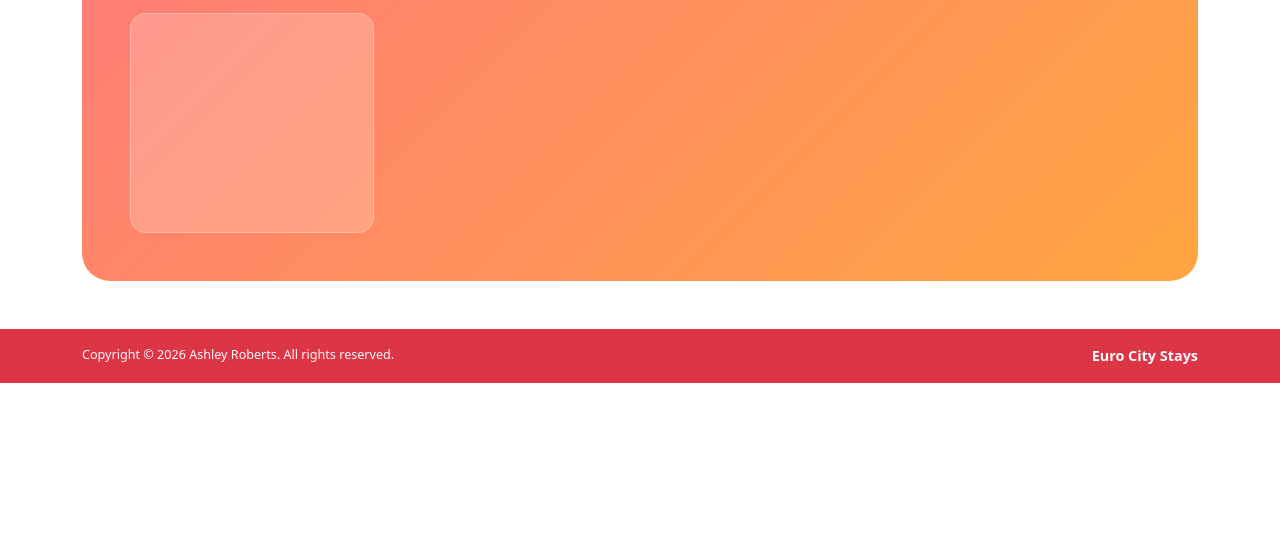
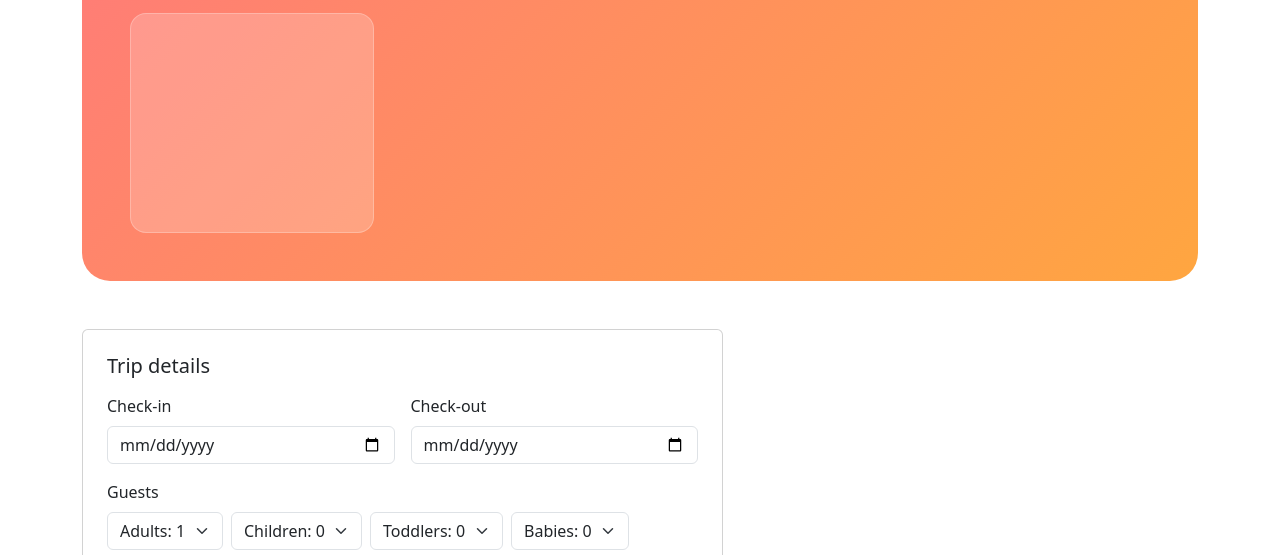
Before and after one commit to Ash-39284/euro-city-stays-mls2, a plain HTML site: page book.html in a window 1280 px wide. Shown: the part 235-790 px from the top of the page. Drawn offline with nearby package versions, Linux system fonts and the light colour scheme.

Commit message:
Add Trip details box to book.html

```diff
--- a/assets/css/style.css
+++ b/assets/css/style.css
@@ -253,6 +253,8 @@ body{
   cursor: not-allowed;
 }
 
+/* Package hero header */
+
 .package-hero {
   background: linear-gradient(135deg, #ff7a7a, #ffa640);
   border-radius: 28px;
@@ -274,7 +276,6 @@ body{
   border: 1px solid rgba(255,255,255,0.25);
 }
 
-
 /* mobile media query */
 @media (max-width: 768px) {
   .search-title {
--- a/book.html
+++ b/book.html
@@ -47,7 +47,71 @@
   </div>
 </section>
 
+<!-- MAIN -->
+<section class="container mb-5">
+  <div class="row g-4">
 
+    <!-- LEFT: PACKAGE DETAILS -->
+    <div class="col-lg-7">
+
+      <!-- Dates + Guests -->
+      <div class="card p-4 mb-4">
+        <h5 class="mb-3">Trip details</h5>
+
+        <div class="row g-3">
+          <div class="col-md-6">
+            <label class="form-label">Check-in</label>
+            <input type="date" class="form-control" id="checkIn" required />
+          </div>
+          <div class="col-md-6">
+            <label class="form-label">Check-out</label>
+            <input type="date" class="form-control" id="checkOut" required />
+          </div>
+
+          <div class="col-12">
+            <label class="form-label">Guests</label>
+            <div class="d-flex flex-wrap gap-2">
+              <select class="form-select w-auto" id="adults" required>
+                <option value="1" selected>Adults: 1</option>
+                <option value="2">Adults: 2</option>
+                <option value="3">Adults: 3</option>
+                <option value="4">Adults: 4</option>
+                <option value="5">Adults: 5</option>
+              </select>
+
+              <select class="form-select w-auto" id="children">
+                <option value="0" selected>Children: 0</option>
+                <option value="1">Children: 1</option>
+                <option value="2">Children: 2</option>
+                <option value="3">Children: 3</option>
+                <option value="4">Children: 4</option>
+              </select>
+
+
+             <select class="form-select w-auto" id="toddlers">
+                <option value="0" selected>Toddlers: 0</option>
+                <option value="1">Toddlers: 1</option>
+                <option value="2">Toddlers: 2</option>
+                <option value="3">Toddlers: 3</option>
+                <option value="4">Toddlers: 4</option>
+              </select>
+
+
+             <select class="form-select w-auto" id="babies">
+                <option value="0" selected>Babies: 0</option>
+                <option value="1">Babies: 1</option>
+                <option value="2">Babies: 2</option>
+                <option value="3">Babies: 3</option>
+                <option value="4">Babies: 4</option>
+              </select>
+            </div>
+
+            <small class="text-muted d-block mt-2">
+              At least 1 adult is required.
+            </small>
+          </div>
+        </div>
+      </div>
 
 
 
```
